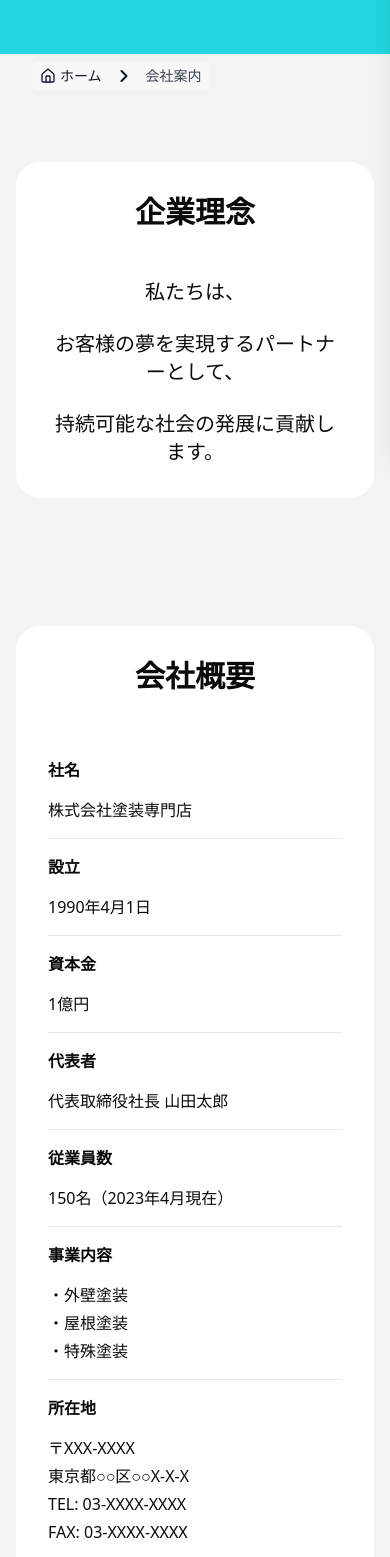
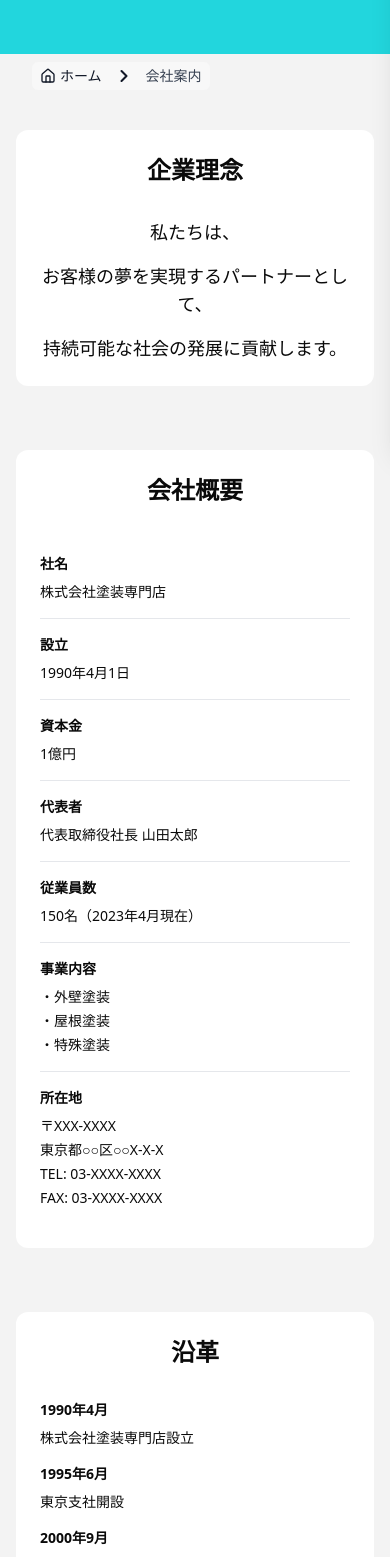
Before and after one commit to TomoyaSekiWk315/NextJsTeamPractice, a Next.js app in the folder nextjs-team-practice/: page /company in a window 390 px wide. Shown: the part 400-1957 px from the top of the page. Built offline with nearby package versions, Linux system fonts and the light colour scheme.

Commit message:
会社案内ページの修正完了

```diff
--- a/nextjs-team-practice/app/company/components/company-hero.tsx
+++ b/nextjs-team-practice/app/company/components/company-hero.tsx
@@ -1,8 +1,8 @@
 export function CompanyHero() {
   return (
-    <section className="bg-[#22d6dd] text-center py-24">
-      <h1 className="text-[64px] font-bold mb-4">会社案内</h1>
-      <p className="text-[32px]">概要説明文：32px</p>
+    <section className="bg-[#22d6dd] text-center py-12 md:py-24">
+      <h1 className="text-3xl md:text-[48px] lg:text-[64px] font-bold mb-2 md:mb-4">会社案内</h1>
+      <p className="text-xl md:text-2xl lg:text-[32px]">概要説明文：32px</p>
     </section>
   )
 }
--- a/nextjs-team-practice/app/company/components/company-history.tsx
+++ b/nextjs-team-practice/app/company/components/company-history.tsx
@@ -8,15 +8,15 @@ export function CompanyHistory() {
   ]
 
   return (
-    <section className="py-16">
-      <div className="bg-white rounded-3xl p-8 md:p-12">
-        <h2 className="text-3xl font-bold text-center mb-12">沿革</h2>
+    <section className="py-8 md:py-16">
+      <div className="bg-white rounded-xl md:rounded-3xl p-6 md:p-8 lg:p-12">
+        <h2 className="text-2xl md:text-3xl font-bold text-center mb-8 md:mb-12">沿革</h2>
         <div className="max-w-3xl mx-auto">
-          <div className="space-y-6">
+          <div className="space-y-4 md:space-y-6">
             {history.map((item, index) => (
-              <div key={index} className="grid grid-cols-1 md:grid-cols-[200px_1fr] gap-4">
-                <div className="font-bold">{item.date}</div>
-                <div>{item.event}</div>
+              <div key={index} className="grid grid-cols-1 sm:grid-cols-[140px_1fr] md:grid-cols-[200px_1fr] gap-2 md:gap-4">
+                <div className="font-bold text-sm md:text-base">{item.date}</div>
+                <div className="text-sm md:text-base">{item.event}</div>
               </div>
             ))}
           </div>
--- a/nextjs-team-practice/app/company/components/company-overview.tsx
+++ b/nextjs-team-practice/app/company/components/company-overview.tsx
@@ -25,15 +25,15 @@ export function CompanyOverview() {
   ]
 
   return (
-    <section className="py-16">
-      <div className="bg-white rounded-3xl p-8 md:p-12">
-        <h2 className="text-3xl font-bold text-center mb-12">会社概要</h2>
+    <section className="py-8 md:py-16">
+      <div className="bg-white rounded-xl md:rounded-3xl p-6 md:p-8 lg:p-12">
+        <h2 className="text-2xl md:text-3xl font-bold text-center mb-8 md:mb-12">会社概要</h2>
         <div className="max-w-3xl mx-auto">
           <dl className="divide-y divide-gray-200">
             {companyDetails.map((detail, index) => (
-              <div key={index} className="py-4 grid grid-cols-1 md:grid-cols-[200px_1fr] gap-4">
-                <dt className="font-bold">{detail.label}</dt>
-                <dd>
+              <div key={index} className="py-4 grid grid-cols-1 sm:grid-cols-[140px_1fr] md:grid-cols-[200px_1fr] gap-2 md:gap-4">
+                <dt className="font-bold text-sm md:text-base">{detail.label}</dt>
+                <dd className="text-sm md:text-base">
                   {Array.isArray(detail.value) ? (
                     <div className="space-y-1">
                       {detail.value.map((line, i) => (
--- a/nextjs-team-practice/app/company/components/company-philosophy.tsx
+++ b/nextjs-team-practice/app/company/components/company-philosophy.tsx
@@ -1,12 +1,12 @@
 export function CompanyPhilosophy() {
   return (
-    <section className="py-16">
-      <div className="bg-white rounded-3xl p-8 md:p-12">
-        <h2 className="text-3xl font-bold text-center mb-12">企業理念</h2>
-        <div className="space-y-6 text-center max-w-3xl mx-auto">
-          <p className="text-xl">私たちは、</p>
-          <p className="text-xl">お客様の夢を実現するパートナーとして、</p>
-          <p className="text-xl">持続可能な社会の発展に貢献します。</p>
+    <section className="py-8 md:py-16">
+      <div className="bg-white rounded-xl md:rounded-3xl p-6 md:p-8 lg:p-12">
+        <h2 className="text-2xl md:text-3xl font-bold text-center mb-8 md:mb-12">企業理念</h2>
+        <div className="space-y-4 md:space-y-6 text-center max-w-3xl mx-auto">
+          <p className="text-lg md:text-xl">私たちは、</p>
+          <p className="text-lg md:text-xl">お客様の夢を実現するパートナーとして、</p>
+          <p className="text-lg md:text-xl">持続可能な社会の発展に貢献します。</p>
         </div>
       </div>
     </section>
```
